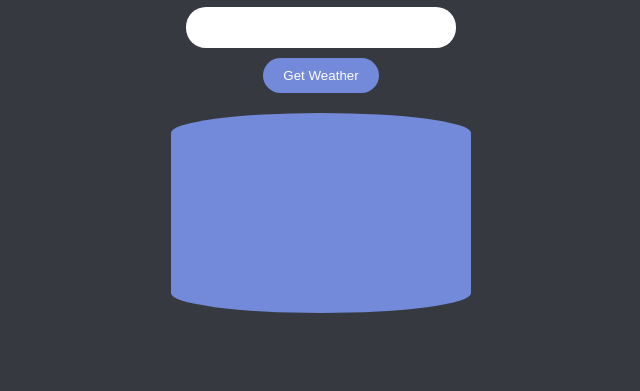
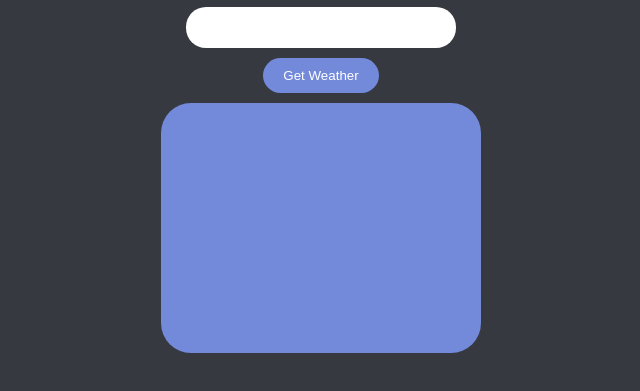
Before and after one commit to David-Serna/Python-Weather-app-with-Website, a plain HTML site: page Darkmode (download this)/index.html in a window 1280 px wide. Shown: the part 101-492 px from the top of the page, without its empty margins (319-959 px from the left). Drawn offline with Linux system fonts and the light colour scheme.

Commit message:
Add files via upload
Fixed squircle

```diff
--- a/Darkmode (download this)/static/squircle.css
+++ b/Darkmode (download this)/static/squircle.css
@@ -2,7 +2,7 @@
   width: 100%;
   height: 200px;
   background-color: #738ADB;
-  border-radius: 50% / 10%;
+  border-radius: 20px;
   padding: 20px;
   box-sizing: border-box;
   display: flex;
@@ -10,11 +10,31 @@
   align-items: center;
   position: relative;
   z-index: -1;
+  margin-top: 30px;
 }
 
-#weather-results {
-  text-align: center;
-  margin-top: 20px;
-  width: 300px;
-  margin: 20px auto;
+.squircle:before {
+  content: "";
+  position: absolute;
+  top: -10px;
+  left: -10px;
+  width: calc(100% + 20px);
+  height: calc(100% + 20px);
+  background-color: #738ADB;
+  border-radius: 30px;
+  z-index: -1;
+  margin-top: 30px;
 }
+
+.squircle:after {
+  content: "";
+  position: absolute;
+  bottom: -10px;
+  left: -10px;
+  width: calc(100% + 20px);
+  height: calc(100% + 20px);
+  background-color: #738ADB;
+  border-radius: 30px;
+  z-index: -1;
+  margin-top: 30px;
+}
```
